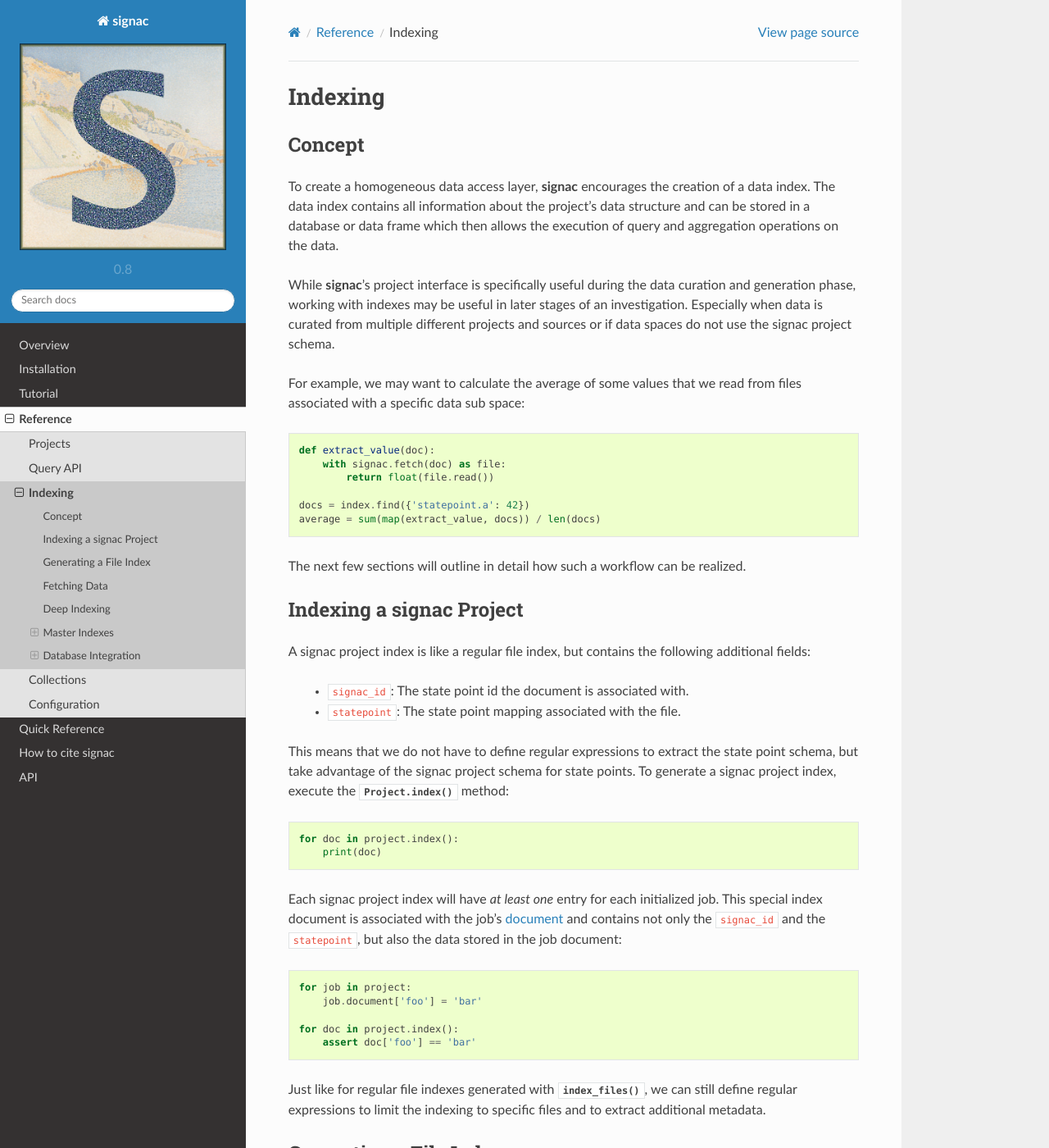
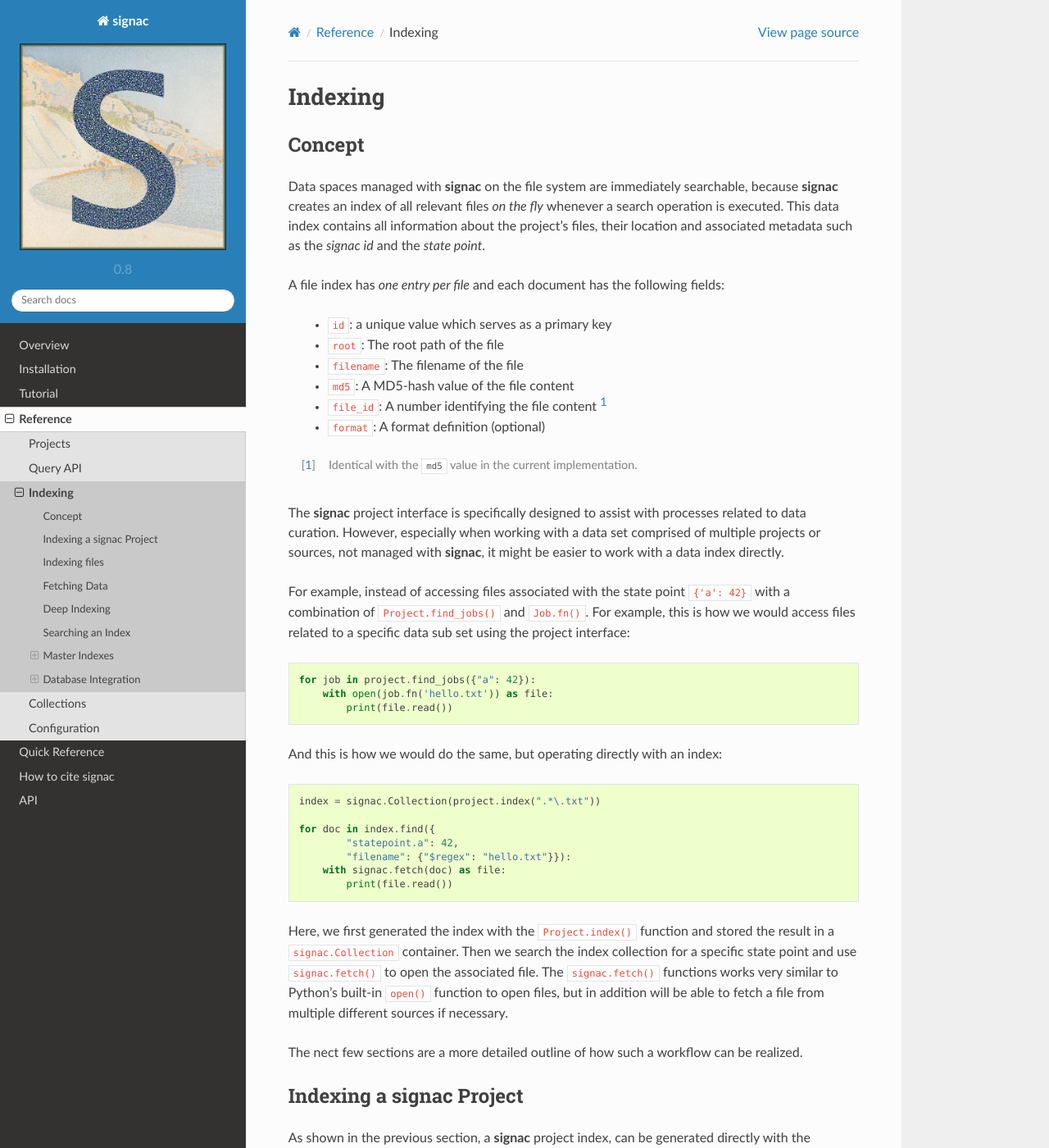
Before and after one commit to glotzerlab/signac, a Sphinx documentation site: the page built from doc/indexing.rst, in a window 1280 px wide and 1400 px high. Shown: the whole window at 82% size. Built offline with Sphinx 7.4.7 and the Read the Docs theme 2.0.0, drawn with Linux system fonts in a browser that asks for light colours; some of the changed text lies outside the part shown.

Commit message:
Overhaul the indexing section in the reference documentation.

```diff
--- a/doc/indexing.rst
+++ b/doc/indexing.rst
@@ -7,43 +7,63 @@ Indexing
 Concept
 =======
 
-To create a homogeneous data access layer, **signac** encourages the creation of a data index.
-The data index contains all information about the project's data structure and can be stored in a database or data frame which then allows the execution of query and aggregation operations on the data.
+Data spaces managed with **signac** on the file system are immediately searchable, because **signac** creates an index of all relevant files *on the fly* whenever a search operation is executed.
+This data index contains all information about the project's files, their location and associated metadata such as the *signac id* and the *state point*.
 
-While **signac**'s project interface is specifically useful during the data curation and generation phase, working with indexes may be useful in later stages of an investigation.
-Especially when data is curated from multiple different projects and sources or if data spaces do not use the signac project schema.
+A file index has *one entry per file* and each document has the following fields:
 
-For example, we may want to calculate the average of some values that we read from files associated with a specific data sub space:
+    * ``id``: a unique value which serves as a primary key
+    * ``root``: The root path of the file
+    * ``filename``: The filename of the file
+    * ``md5``: A MD5-hash value of the file content
+    * ``file_id``: A number identifying the file content [#f2]_
+    * ``format``: A format definition (optional)
+
+.. [#f2] Identical with the ``md5`` value in the current implementation.
+
+The **signac** project interface is specifically designed to assist with processes related to data curation.
+However, especially when working with a data set comprised of multiple projects or sources, not managed with **signac**, it might be easier to work with a data index directly.
+
+For example, instead of accessing files associated with the state point ``{'a': 42}`` with a combination of ``Project.find_jobs()`` and ``Job.fn()``.
+For example, this is how we would access files related to a specific data sub set using the project interface:
 
 .. code-block:: python
 
-    def extract_value(doc):
+    for job in project.find_jobs({"a": 42}):
+        with open(job.fn('hello.txt')) as file:
+            print(file.read())
+
+And this is how we would do the same, but operating directly with an index:
+
+.. code-block:: python
+
+    index = signac.Collection(project.index(".*\.txt"))
+
+    for doc in index.find({
+            "statepoint.a": 42,
+            "filename": {"$regex": "hello.txt"}}):
         with signac.fetch(doc) as file:
-            return float(file.read())
+            print(file.read())
 
-    docs = index.find({'statepoint.a': 42})
-    average = sum(map(extract_value, docs)) / len(docs)
+Here, we first generated the index with the ``Project.index()`` function and stored the result in a ``signac.Collection`` container.
+Then we search the index collection for a specific state point and use ``signac.fetch()`` to open the associated file.
+The ``signac.fetch()`` functions works very similar to Python's built-in ``open()`` function to open files, but in addition will be able to fetch a file from multiple different sources if necessary.
 
-The next few sections will outline in detail how such a workflow can be realized.
+The nect few sections are a more detailed outline of how such a workflow can be realized.
 
 Indexing a signac Project
 =========================
+
+As shown in the previous section, a **signac** project index, can be generated directly with the `Project.index()` function in Python, alternatively we can generate the index on the command line with `$ signac project --index`.
 
 A signac project index is like a regular file index, but contains the following additional fields:
 
   * ``signac_id``: The state point id the document is associated with.
   * ``statepoint``: The state point mapping associated with the file.
 
-This means that we do not have to define regular expressions to extract the state point schema, but take advantage of the signac project schema for state points.
-To generate a signac project index, execute the :py:meth:`.Project.index` method:
-
-.. code-block:: python
-
-    for doc in project.index():
-        print(doc)
-
 Each signac project index will have *at least one* entry for each initialized job.
-This special index document is associated with the job's :ref:`document <project-job-document>` and contains not only the ``signac_id`` and the ``statepoint``, but also the data stored in the job document:
+This special index document is associated with the job's :ref:`document <project-job-document>` file and contains not only the ``signac_id`` and the ``statepoint``, but also the data stored in the job document.
+This means the following code snippet would be valid:
 
 .. code-block:: python
 
@@ -53,46 +73,22 @@ This special index document is associated with the job's :ref:`document <project
     for doc in project.index():
         assert doc['foo'] == 'bar'
 
-Just like for regular file indexes generated with :py:func:`.index_files`, we can still define regular expressions to limit the indexing to specific files and to extract additional metadata.
+By default, no additional files are indexed, but the user is expected to *explicitly* specify which files should be part of the index.
+This is described in the next section.
 
+Indexing files
+==============
 
-Generating a File Index
-=======================
-
-An index is a collection of index documents, where each index document is an arbitrary collection of metadata describing the data space.
-In the specific case of a file index, each index document is associated with one file on disk and contains the following fields:
-
-  * ``_id``: a unique value which serves as a primary key
-  * ``root``: The root path of the file
-  * ``filename``: The filename of the file
-  * ``md5``: A MD5-hash value of the file content
-  * ``file_id``: A number identifying the file content [#f2]_
-  * ``format``: A format definition (optional)
-
-.. [#f2] Identical with the ``md5`` value in the current implementation.
-
-To create a file index, execute the :py:func:`~.index_files` function:
-
-.. code-block:: python
-
-    for doc in signac.index_files():
-        print(doc)
-
-With no arguments, the :py:func:`.index_files` function will index **all** files in the current working directory.
-We can limit the indexing to specific files by specifying the root path and by providing a `regular expression pattern <https://en.wikipedia.org/wiki/Regular_expression>`_ that all filenames must match.
-For example, to index all files in the ``/data`` directory that end in ``.txt``, execute:
-
-.. code-block:: python
-
-    for doc in signac.index_files('/data', '.*\.txt'):
-        print(doc)
+We use a regular expression to specify which files should be added to a file index.
+By default, no files are indexed.
+For instance, in the initial example, we used the expression ``".*\.txt"`` to specify that all files with a filename ending with ".txt" should be part of the index.
 
 We can extract metadata directly from the filename by using regular expressions with *named groups*.
 For example, if we have a filename pattern: ``a_0.txt``, ``a_1.txt`` and so on, where the number following ``a_`` is to be extracted as the ``a`` field, we can use the following expression:
 
 .. code-block:: python
 
-    for doc in signac.index_files('/data', '.*a_(?P<a>\d+)'):
+    for doc in project.index('.*a_(?P<a>\d+)'):
         print(doc['a'])
 
 To further simplify the selection of different files from the index, we may provide multiple patterns with an optional *format definition*.
@@ -106,7 +102,7 @@ This is how we could generate the index:
         '.*a_(?P<a>\d+)\.txt': 'TextFile',
         '.*(?P<class>init|final)\.pdf': 'PDFFile'}
 
-    for doc in signac.index_files(formats=formats):
+    for doc in project.index(formats):
         print(doc)
 
 .. tip::
@@ -115,6 +111,13 @@ This is how we could generate the index:
     That will allow you to work out your expressions while getting direct graphical feedback.
 
 .. _`regex101`: https://regex101.com
+
+If we want to file an arbitrary directory structure that is not managed by **signac**, we can use the :py:func:`.index_files` function, that expects the root path as the first argument, and indexes **all files** by default.
+
+.. code-block:: python
+
+    for doc in signac.index_files('/data'):
+        pass
 
 Fetching Data
 =============
@@ -137,9 +140,93 @@ Overall, this enables us to operate on indexed project data in a way which is mo
 .. _deep-indexing:
 
 Deep Indexing
-==============
+=============
 
-**Under construction**
+We may want to add additional metadata to the index, which is neither based on the state point, the job document or the filename, but instead is directly extracted from the data.
+Such a pattern is typically referred to as *deep indexing* and can be easily implemented with **signac**.
+
+As an example, assuming that we wanted add the number of lines within a file as an additional metadata field to our data index.
+For this we use Python's built-in :py:func:`map` function, which allows us to apply a function to all index entries:
+
+.. code-block:: python
+
+    def add_num_lines(doc):
+        if 'filename' in doc:
+            with signac.fetch(doc) as file:
+                doc['num_lines'] = len(list(file))
+        return doc
+
+    index = map(add_num_lines, project.index())
+
+The ``index`` variable now contains an index, where each index entry has an additional ``num_lines`` field.
+
+.. tip::
+
+    We are free to apply multiple *deep indexing*  functions in succession, the functions are only executed when the ``index`` iterable is actually evaluated.
+
+Searching an Index
+==================
+
+An index generated with the :py:meth:`Project.index()` method or any other index function is just an iterable over the index documents.
+To be able to **search** the index, we need to either implement routines to select specific documents or use containers that implement such routines, such as the :py:class:`.Collection` class that **signac** uses internally for all search operations.
+
+For example, if we are looking for all files that correspond to a state point variable ``a=42``, we could implement the following for-loop:
+
+.. code-block:: python
+
+    index = project.index()
+
+    docs = []
+    for doc in index:
+        if doc['statepoint']['a'] == 42:
+          docs.append(doc)
+
+This is the same logic implemented more concisely as a list comprehension:
+
+.. code-block:: python
+
+    docs = [doc for doc in index if doc['statepoint']['a'] == 42]
+
+Using loops is a very viable approach as long as the index is not too large and the search queries are relatively simple.
+Alternatively, we can manage the index using a :py:class:`.Collection` container, which then allows us to search the index with the query expressions that we are used to elsewhere using **signac**.
+For example, to execute the same search operation from above, we could use the :py:meth:`~.Collection.find` method:
+
+.. code-block:: python
+
+    index = Collection(signac.index())
+
+    docs = index.find({'statepoint.a': 42})
+
+.. sidebar:: Tip
+
+    You can search a collection on the command line by calling it's :py:meth:`~.Collection.main` method.
+
+Unless they are very small, searching collections is usually **much more efficient** compared to the *pure-python* approach especially when searching multiple times within the same session.
+Furthermore, a collection may be saved to and loaded from a file.
+This allows us to generate a index once and then load it from disk, which is much faster then regenerating it each time we use it:
+
+.. code-block:: python
+
+    with Collection.open('index.txt') as index:
+        if update_index:
+            index.update(signac.index())
+        docs = index.find({'statepoint.a': 42})
+
+Since **signac**'s decentralized approach is not designed to automatically keep track of changes, it is up to the user to determine when a particular index needs to be updated.
+To automatically identify and remove stale documents [#f3]_, use the :py:func:`signac.export` function:
+
+
+.. code-block:: python
+
+    with Collection.open('index.txt') as index:
+        signac.export(signac.index(), index, update=True)
+
+.. [#f3] A *stale* document is associated with a file or state point that has been removed.
+
+.. tip::
+
+    The :py:class:`.Collection` class has the same interface as a :py:class:`pymongo.collection.Collection` class.
+    That means you can use these two types of collections interchangeably.
 
 Master Indexes
 ==============
@@ -196,7 +283,7 @@ An **empty** module is equivalent to a module which contains the following direc
 This means that any index yielded from a ``get_indexes()`` function defined within the access module will be compiled into the master index.
 
 By putting this code explicitly into the module, we have full control over the index generation.
-For example, to index all files with a ``.txt`` filename suffix, we would put the following code into the module:
+For example, to specify that all files with filenames ending with ``.txt`` should be added to the index, we would put the following code into the module:
 
 .. code-block:: python
 
@@ -207,73 +294,14 @@ For example, to index all files with a ``.txt`` filename suffix, we would put th
 
 You can generate a basic access module for a **signac** project using the :py:meth:`~.Project.create_access_module` method.
 
+.. tip::
+
+    The ``signac_access.py`` module is perfectly suited to implement `deep indexing <deep-indexing>`_ patterns.
 
 .. _database_integration:
 
 Database Integration
 ====================
-
-Managing Index Collections
---------------------------
-
-Once we have generated an index, we can use it to search our data space.
-For example, if we are looking for all files that correspond to a state point variable ``a=42``, we could implement the following for-loop:
-
-.. code-block:: python
-
-    index = project.index()
-
-    docs = []
-    for doc in index:
-        if doc['statepoint']['a'] == 42:
-          docs.append(doc)
-
-This is the same logic implemented more concisely as a list comprehension:
-
-.. code-block:: python
-
-    docs = [doc for doc in index if doc['statepoint']['a'] == 42]
-
-This is a very viable approach as long as the index is not too large and the search queries are relatively simple.
-An alternative way to manage an index is to use a :py:class:`.Collection`.
-For example, to execute the same search operation from above, we could use the :py:meth:`~.Collection.find` method:
-
-.. code-block:: python
-
-    index = Collection(signac.index())
-
-    docs = index.find({'statepoint.a': 42})
-
-.. sidebar:: Tip
-
-    You can search a collection on the command line by calling it's :py:meth:`~.Collection.main` method.
-
-Searching a collection is usually **much more efficient** compared to the *pure-python* approach especially when searching multiple times within the same session.
-Furthermore, a collection may be saved to and loaded from a file.
-This allows us to generate a index once and then load it from disk, which is much faster then regenerating it each time we use it:
-
-.. code-block:: python
-
-    with Collection.open('index.txt') as index:
-        if update_index:
-            index.update(signac.index())
-        docs = index.find({'statepoint.a': 42})
-
-Since **signac**'s decentralized approach is not designed to automatically keep track of changes, it is up to the user to determine when a particular index needs to be updated.
-To automatically identify and remove stale documents [#f3]_, use the :py:func:`signac.export` function:
-
-
-.. code-block:: python
-
-    with Collection.open('index.txt') as index:
-        signac.export(signac.index(), index, update=True)
-
-.. [#f3] A *stale* document is associated with a file or state point that has been removed.
-
-.. tip::
-
-    The :py:class:`.Collection` class has the same interface as a :py:class:`pymongo.collection.Collection` class.
-    That means you can use these two types of collections interchangeably.
 
 
 Database access
```
